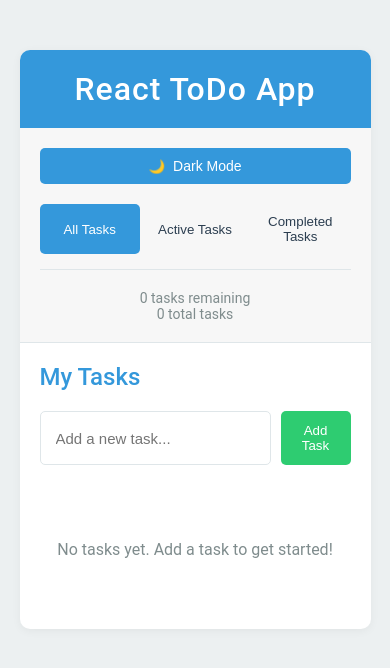
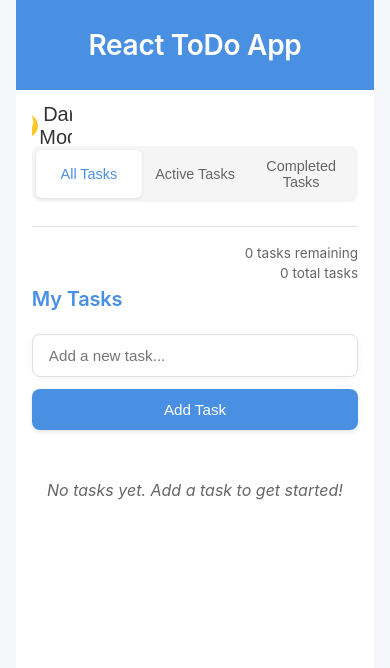
Before and after one commit to wlasah/Todo-app-ga-test, a React (Vite) app: page / in a window 390 px wide. Shown: the top 668 px of the page. Built offline with nearby package versions, Linux system fonts and the light colour scheme.

Commit message:
Update index.css

```diff
--- a/src/index.css
+++ b/src/index.css
@@ -1,29 +1,34 @@
 :root {
-  --primary-color: #3498db;
-  --primary-dark: #2980b9;
-  --secondary-color: #2ecc71;
-  --bg-color: #ecf0f1;
+  --primary-color: #4a90e2;
+  --primary-hover: #3a7cd1;
+  --success-color: #4caf50;
+  --danger-color: #f44336;
+  --warning-color: #ff9800;
+  --bg-color: #f5f7fa;
   --card-bg: white;
-  --text-color: #2c3e50;
-  --text-light: #7f8c8d;
-  --border-color: #dfe6e9;
-  --completed-color: #95a5a6;
-  --delete-color: #e74c3c;
-  --shadow: 0 2px 10px rgba(0, 0, 0, 0.05);
+  --text-color: #333;
+  --text-secondary: #666;
+  --border-color: #e0e0e0;
+  --shadow: 0 4px 12px rgba(0, 0, 0, 0.05);
+  --input-shadow: 0 2px 8px rgba(0, 0, 0, 0.04);
+  --completed-color: #aaaaaa;
+  --transition: all 0.25s cubic-bezier(0.4, 0, 0.2, 1);
 }
 
 .dark-mode {
-  --primary-color: #3498db;
-  --primary-dark: #2980b9;
-  --secondary-color: #2ecc71;
-  --bg-color: #2c3e50;
-  --card-bg: #34495e;
-  --text-color: #ecf0f1;
-  --text-light: #bdc3c7;
-  --border-color: #415a77;
-  --completed-color: #95a5a6;
-  --delete-color: #e74c3c;
-  --shadow: 0 2px 10px rgba(0, 0, 0, 0.2);
+  --primary-color: #5b9fe2;
+  --primary-hover: #7eb0e8;
+  --success-color: #5dbea1;
+  --danger-color: #e57373;
+  --warning-color: #ffb74d;
+  --bg-color: #1f2937;
+  --card-bg: #2d3748;
+  --text-color: #edf2f7;
+  --text-secondary: #cbd5e0;
+  --border-color: #4a5568;
+  --shadow: 0 4px 12px rgba(0, 0, 0, 0.15);
+  --input-shadow: 0 2px 8px rgba(0, 0, 0, 0.1);
+  --completed-color: #718096;
 }
 
 * {
@@ -33,174 +38,208 @@
 }
 
 body {
-  font-family: 'Roboto', sans-serif;
+  font-family: 'Inter', -apple-system, BlinkMacSystemFont, sans-serif;
   background-color: var(--bg-color);
   color: var(--text-color);
-  height: 100vh;
-  margin: 0;
-  transition: background-color 0.3s;
+  display: flex;
+  justify-content: center;
+  align-items: center;
+  min-height: 100vh;
+  padding: 20px;
+  transition: var(--transition);
+  line-height: 1.5;
 }
 
 .app-container {
-  display: flex;
-  flex-direction: column;
-  width: 90%;
-  max-width: 800px;
-  margin: 50px auto;
+  width: 500px;
+  max-width: 100%;
   background: var(--card-bg);
-  border-radius: 10px;
+  border-radius: 12px;
   box-shadow: var(--shadow);
   overflow: hidden;
-  transition: all 0.3s;
+  transition: var(--transition);
 }
 
 h1 {
-  background-color: var(--primary-color);
+  padding: 24px;
+  margin: 0;
+  background: var(--primary-color);
   color: white;
-  padding: 20px;
-  margin: 0;
   text-align: center;
-  font-weight: 500;
-  letter-spacing: 1px;
+  font-weight: 600;
+  font-size: 1.75rem;
+  letter-spacing: -0.01em;
 }
 
 .todo-container {
-  display: grid;
-  grid-template-columns: 200px 1fr;
-  min-height: 500px;
-}
-
-/* Sidebar */
-.sidebar {
-  background-color: rgba(0, 0, 0, 0.03);
-  padding: 20px;
-  border-right: 1px solid var(--border-color);
-}
-
-.dark-mode-toggle {
-  width: 100%;
-  padding: 10px;
-  border: none;
-  background-color: var(--primary-color);
-  color: white;
-  border-radius: 5px;
-  margin-bottom: 20px;
-  cursor: pointer;
-  display: flex;
-  align-items: center;
-  justify-content: center;
-  gap: 8px;
-  transition: background-color 0.2s;
-}
-
-.dark-mode-toggle:hover {
-  background-color: var(--primary-dark);
-}
-
-.dark-mode-toggle span {
-  font-size: 14px;
-}
-
-.filters {
-  display: flex;
-  flex-direction: column;
-  gap: 10px;
-}
-
-.filters button {
-  text-align: left;
-  padding: 12px 15px;
-  background-color: transparent;
-  border: none;
-  border-radius: 5px;
-  cursor: pointer;
-  color: var(--text-color);
-  transition: all 0.2s;
-}
-
-.filters button:hover {
-  background-color: rgba(0, 0, 0, 0.05);
-}
-
-.filters button.active {
-  background-color: var(--primary-color);
-  color: white;
-}
-
-.stats {
-  margin-top: 30px;
-  padding-top: 20px;
-  border-top: 1px solid var(--border-color);
-  color: var(--text-light);
-  font-size: 14px;
-}
-
-/* Main content */
-.main-content {
-  padding: 20px;
-  overflow-y: auto;
+  padding: 24px;
 }
 
 .header {
+  display: flex;
+  align-items: center;
+  justify-content: space-between;
   margin-bottom: 20px;
 }
 
 .header h2 {
-  font-size: 24px;
-  font-weight: 500;
+  font-size: 1.25rem;
+  font-weight: 600;
   color: var(--primary-color);
+  letter-spacing: -0.01em;
+}
+
+.dark-mode-toggle {
+  background: transparent;
+  border: none;
+  width: 40px;
+  height: 40px;
+  border-radius: 8px;
+  display: flex;
+  align-items: center;
+  justify-content: center;
+  cursor: pointer;
+  font-size: 1.25rem;
+  color: var(--text-color);
+  transition: var(--transition);
+  position: relative;
+  overflow: hidden;
+}
+
+.dark-mode-toggle::before {
+  content: '';
+  position: absolute;
+  width: 100%;
+  height: 100%;
+  background-color: var(--primary-color);
+  border-radius: 8px;
+  opacity: 0;
+  transition: var(--transition);
+  z-index: -1;
+}
+
+.dark-mode-toggle:hover::before {
+  opacity: 0.1;
+}
+
+.dark-mode .dark-mode-toggle:hover::before {
+  opacity: 0.2;
 }
 
 .add-task {
   display: flex;
-  margin-bottom: 25px;
-  gap: 10px;
+  margin-bottom: 24px;
+  gap: 12px;
 }
 
 input[type="text"] {
   flex: 1;
-  padding: 12px 15px;
+  padding: 12px 16px;
   border: 1px solid var(--border-color);
-  border-radius: 5px;
-  font-size: 15px;
+  border-radius: 8px;
+  font-size: 0.95rem;
   background-color: var(--card-bg);
   color: var(--text-color);
+  transition: var(--transition);
+  box-shadow: var(--input-shadow);
 }
 
 input[type="text"]:focus {
   outline: none;
   border-color: var(--primary-color);
-  box-shadow: 0 0 0 2px rgba(52, 152, 219, 0.2);
+  box-shadow: 0 0 0 3px rgba(74, 144, 226, 0.2);
+}
+
+button {
+  transition: var(--transition);
+  cursor: pointer;
+  border: none;
 }
 
 .add-btn {
-  background-color: var(--secondary-color);
+  background-color: var(--primary-color);
   color: white;
-  border: none;
-  border-radius: 5px;
+  border-radius: 8px;
   padding: 12px 20px;
-  cursor: pointer;
-  transition: opacity 0.2s;
+  font-weight: 500;
+  font-size: 0.95rem;
+  box-shadow: 0 2px 4px rgba(0, 0, 0, 0.1);
 }
 
 .add-btn:hover {
-  opacity: 0.9;
+  background-color: var(--primary-hover);
+  transform: translateY(-1px);
+  box-shadow: 0 4px 8px rgba(0, 0, 0, 0.1);
+}
+
+.add-btn:active {
+  transform: translateY(0);
+}
+
+.filters {
+  display: flex;
+  margin-bottom: 24px;
+  background-color: rgba(0, 0, 0, 0.04);
+  border-radius: 8px;
+  padding: 4px;
+}
+
+.dark-mode .filters {
+  background-color: rgba(255, 255, 255, 0.05);
+}
+
+.filters button {
+  flex: 1;
+  padding: 8px 12px;
+  background-color: transparent;
+  border-radius: 6px;
+  color: var(--text-secondary);
+  font-size: 0.9rem;
+  font-weight: 500;
+  transition: var(--transition);
+}
+
+.filters button:hover {
+  color: var(--text-color);
+}
+
+.filters button.active {
+  background-color: var(--card-bg);
+  color: var(--primary-color);
+  box-shadow: 0 1px 3px rgba(0, 0, 0, 0.1);
+}
+
+.dark-mode .filters button.active {
+  box-shadow: 0 1px 3px rgba(0, 0, 0, 0.2);
 }
 
 .task-list {
   list-style-type: none;
+  margin-bottom: 16px;
 }
 
 .task-list li {
-  padding: 15px;
-  margin-bottom: 10px;
-  border-radius: 5px;
+  padding: 16px;
+  margin-bottom: 12px;
+  border-radius: 8px;
   border: 1px solid var(--border-color);
-  transition: all 0.2s;
+  transition: var(--transition);
+  animation: fadeIn 0.3s ease-out;
+}
+
+@keyframes fadeIn {
+  from { opacity: 0; transform: translateY(8px); }
+  to { opacity: 1; transform: translateY(0); }
 }
 
 .task-list li:hover {
   border-color: var(--primary-color);
+  transform: translateY(-2px);
+  box-shadow: 0 2px 8px rgba(0, 0, 0, 0.05);
+}
+
+.dark-mode .task-list li:hover {
+  box-shadow: 0 2px 8px rgba(0, 0, 0, 0.15);
 }
 
 .task-item {
@@ -213,17 +252,46 @@ input[type="text"]:focus {
   display: flex;
   align-items: center;
   gap: 12px;
+  flex: 1;
 }
 
 input[type="checkbox"] {
-  width: 18px;
-  height: 18px;
-  accent-color: var(--secondary-color);
+  appearance: none;
+  -webkit-appearance: none;
+  width: 20px;
+  height: 20px;
+  border: 2px solid var(--primary-color);
+  border-radius: 6px;
   cursor: pointer;
+  display: flex;
+  align-items: center;
+  justify-content: center;
+  flex-shrink: 0;
+  transition: var(--transition);
+}
+
+input[type="checkbox"]:checked {
+  background-color: var(--primary-color);
+  border-color: var(--primary-color);
+}
+
+input[type="checkbox"]:checked::after {
+  content: "";
+  width: 5px;
+  height: 10px;
+  border: solid white;
+  border-width: 0 2px 2px 0;
+  transform: rotate(45deg) translate(-1px, -1px);
+  display: block;
 }
 
 .task-text {
-  font-size: 16px;
+  font-size: 0.95rem;
+  transition: var(--transition);
+  overflow: hidden;
+  text-overflow: ellipsis;
+  white-space: nowrap;
+  max-width: 250px;
 }
 
 .completed .task-text {
@@ -234,27 +302,39 @@ input[type="checkbox"] {
 .task-actions {
   display: flex;
   gap: 8px;
+  opacity: 0.8;
+  transition: var(--transition);
+}
+
+.task-list li:hover .task-actions {
+  opacity: 1;
 }
 
 .task-actions button {
-  background: none;
-  border: none;
-  cursor: pointer;
-  font-size: 16px;
-  color: var(--text-light);
-  border-radius: 3px;
-  padding: 5px 8px;
-  transition: all 0.2s;
+  width: 32px;
+  height: 32px;
+  border-radius: 6px;
+  display: flex;
+  align-items: center;
+  justify-content: center;
+  background-color: transparent;
+  color: var(--text-secondary);
+  font-size: 1rem;
 }
 
 .edit-btn:hover {
-  color: var(--primary-color);
-  background-color: rgba(52, 152, 219, 0.1);
+  background-color: var(--warning-color);
+  color: white;
 }
 
 .delete-btn:hover {
-  color: var(--delete-color);
-  background-color: rgba(231, 76, 60, 0.1);
+  background-color: var(--danger-color);
+  color: white;
+}
+
+.edit-btn:disabled {
+  opacity: 0.5;
+  cursor: not-allowed;
 }
 
 .edit-container {
@@ -263,57 +343,85 @@ input[type="checkbox"] {
 
 .edit-container input {
   width: 100%;
-  margin-bottom: 10px;
+  margin-bottom: 12px;
 }
 
 .edit-buttons {
   display: flex;
   justify-content: flex-end;
-  gap: 10px;
+  gap: 8px;
 }
 
 .edit-buttons button {
-  padding: 8px 15px;
-  border-radius: 5px;
-  background-color: var(--primary-color);
+  padding: 8px 16px;
+  border-radius: 6px;
+  width: auto;
+  height: auto;
+}
+
+.edit-buttons button:first-child {
+  background-color: var(--success-color);
   color: white;
 }
 
 .edit-buttons button:last-child {
-  background-color: var(--text-light);
+  background-color: var(--text-secondary);
+  color: white;
 }
 
 .empty-message {
   text-align: center;
-  padding: 50px 0;
-  color: var(--text-light);
+  color: var(--text-secondary);
+  padding: 24px 0;
+  font-style: italic;
+  animation: fadeIn 0.4s ease-out;
 }
 
-@media (max-width: 700px) {
-  .todo-container {
-    grid-template-columns: 1fr;
+.stats {
+  text-align: right;
+  color: var(--text-secondary);
+  font-size: 0.85rem;
+  padding-top: 16px;
+  border-top: 1px solid var(--border-color);
+}
+
+/* Task Delete Animation */
+.task-exit {
+  animation: fadeOut 0.3s ease-out forwards;
+}
+
+@keyframes fadeOut {
+  from { opacity: 1; transform: translateY(0); }
+  to { opacity: 0; transform: translateY(8px); }
+}
+
+/* Responsive Design */
+@media (max-width: 550px) {
+  .app-container {
+    width: 100%;
+    border-radius: 0;
+    min-height: 100vh;
+    box-shadow: none;
   }
 
-  .sidebar {
-    border-right: none;
-    border-bottom: 1px solid var(--border-color);
-    padding-bottom: 20px;
+  body {
+    padding: 0;
+    align-items: flex-start;
   }
 
-  .filters {
-    flex-direction: row;
-    flex-wrap: wrap;
-    gap: 5px;
+  .todo-container {
+    padding: 16px;
   }
 
-  .filters button {
-    flex: 1;
-    text-align: center;
-    padding: 10px;
+  .task-text {
+    max-width: 180px;
   }
 
-  .stats {
-    text-align: center;
-    margin-top: 15px;
+  .add-task {
+    flex-direction: column;
+  }
+
+  .add-btn {
+    width: 100%;
   }
 }
```
